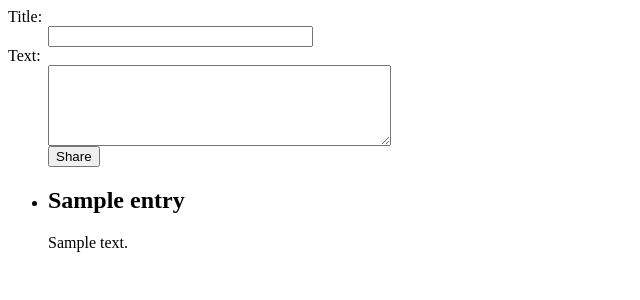
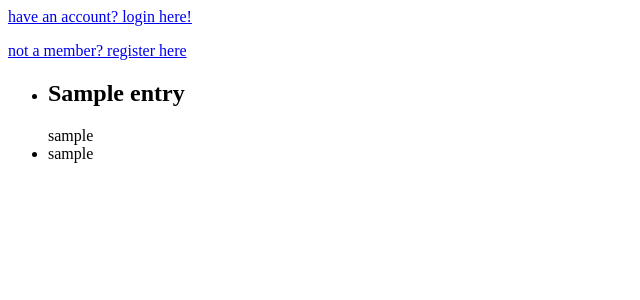
Before and after one commit to lionalio/flask-practice, a Flask app: template templates/home.html in a window 1280 px wide. Shown: the top 300 px of the page, without its empty margins (0-640 px from the left). Run offline with Flask 2, Linux system fonts and the light colour scheme; the visitor is signed in with stand-in values (Sample User, id 1); tables that the repository leaves empty hold one stand-in row (values such as "Sample post"); the template is opened without the code that fills it: most values are stand-ins (such as "Sample title", 1, 10 or a date in 2020).

Commit message:
Add files via upload

```diff
--- a/templates/home.html
+++ b/templates/home.html
@@ -1,20 +1,18 @@
 {% block body %}
   {% if session.logged_in %}
-    <form action="{{ url_for('show_entries') }}" method=post class=add-entry>
-      <dl>
-        <dt>Title:
-        <dd><input type=text size=30 name=title>
-        <dt>Text:
-        <dd><textarea name=text rows=5 cols=40></textarea>
-        <dd><input type=submit value=Share>
-      </dl>
-    </form>
-  {% endif %}
+      {% endif %}
+      <form>
+	<a class="login" href="{{url_for('login')}}">have an account? login here!</a>
+      </form>
+      <form>
+	<a class="register" href="{{url_for('register')}}">not a member? register here</a>
+      </form>
   <ul class=entries>
   {% for entry in entries %}
-    <li><h2>{{ entry.title }}</h2>{{ entry.text|safe }}
+  <li><h2>{{ entry.title }}</h2>{{ entry.username }}
+  <li>{{ entry.username }}
   {% else %}
-    <li><em>Unbelievable.  No entries here so far</em>
+    <li><em>No entries here so far</em>
   {% endfor %}
   </ul>
 {% endblock %}
--- a/templates/private.html
+++ b/templates/private.html
@@ -1,5 +1,6 @@
 {% block body %}
 {% if session.logged_in %}
+<a href="{{ url_for('logout') }}"> log out </a>
 <form action="{{ url_for('private') }}" method=post class=add-entry>
   <dl>
     <dt>Title:
@@ -11,7 +12,7 @@
 </form>
 <ul class=entries>
   {% for entry in entries %}
-  <li><h2>{{ entry.title }}</h2>{{ entry.username }} <!--{{ entry.body|safe }}-->
+	<a class="detailed" href="{{url_for('detailed', entry_id=entry.id)}}">{{ entry.title }}</a>
   <li>{{ entry.username }}
   {% endfor %}
 </ul>
--- a/templates/register.html
+++ b/templates/register.html
@@ -1,7 +1,7 @@
 <form class="form-signin" method="post">
             <span id="reauth-email" class="reauth-email"></span>
             <input type="text" name="username" id="inputName" class="form-control" placeholder="username" required>
-            <!--input type="email" name="email" id="inputEmail" class="form-control" placeholder="Email address" required !-->
+            <input type="email" name="email" id="inputEmail" class="form-control" placeholder="Email address" required>
             <input type="password" name="password" id="inputPassword" class="form-control" placeholder="Password" required>
             <input type="password" name="confirm" id="inputConfirmPassword" class="form-control" placeholder="Confirm password" required>
             <button class="btn btn-lg btn-primary btn-block btn-signin" type="submit">Create account</button>
```
